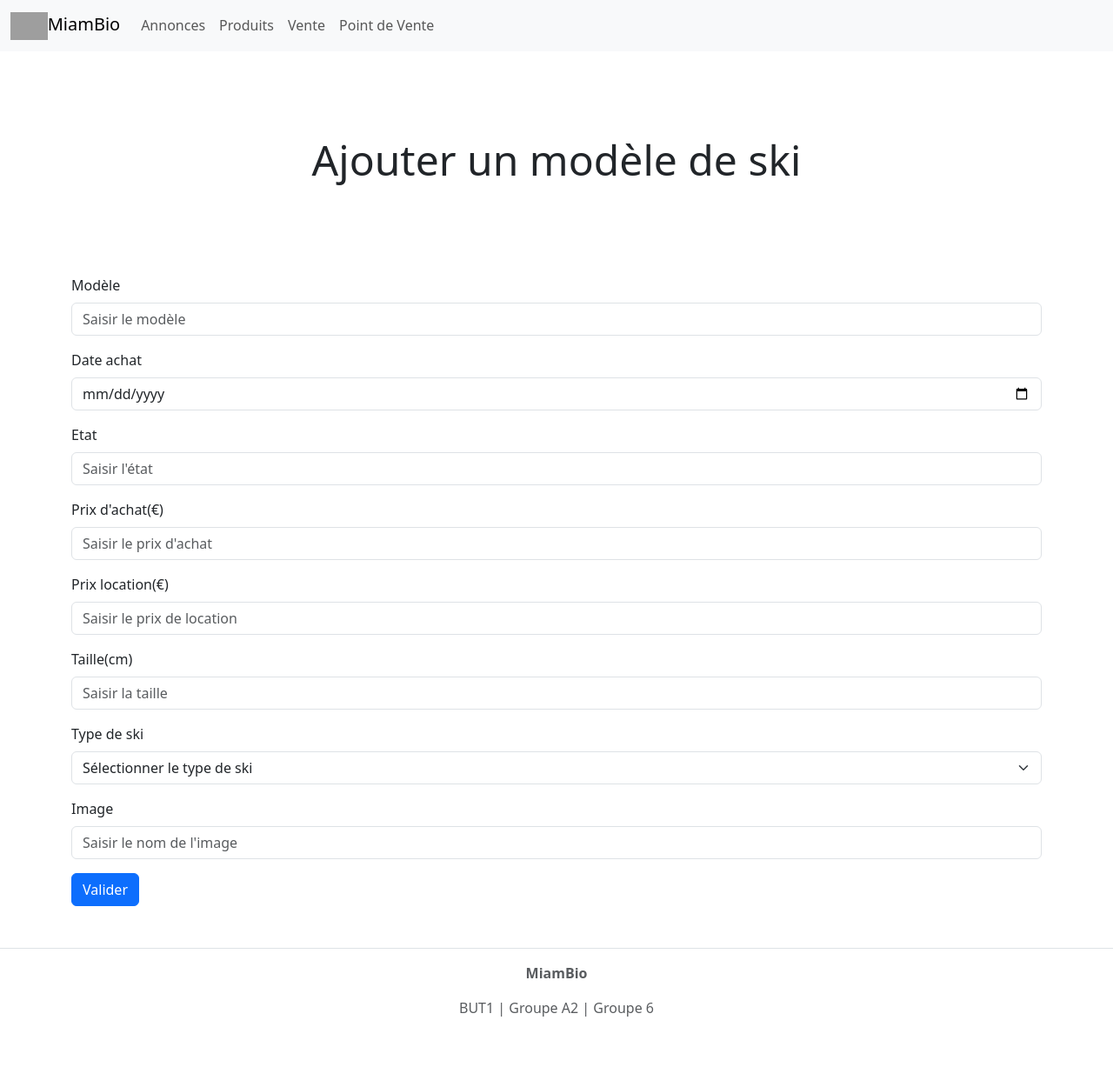
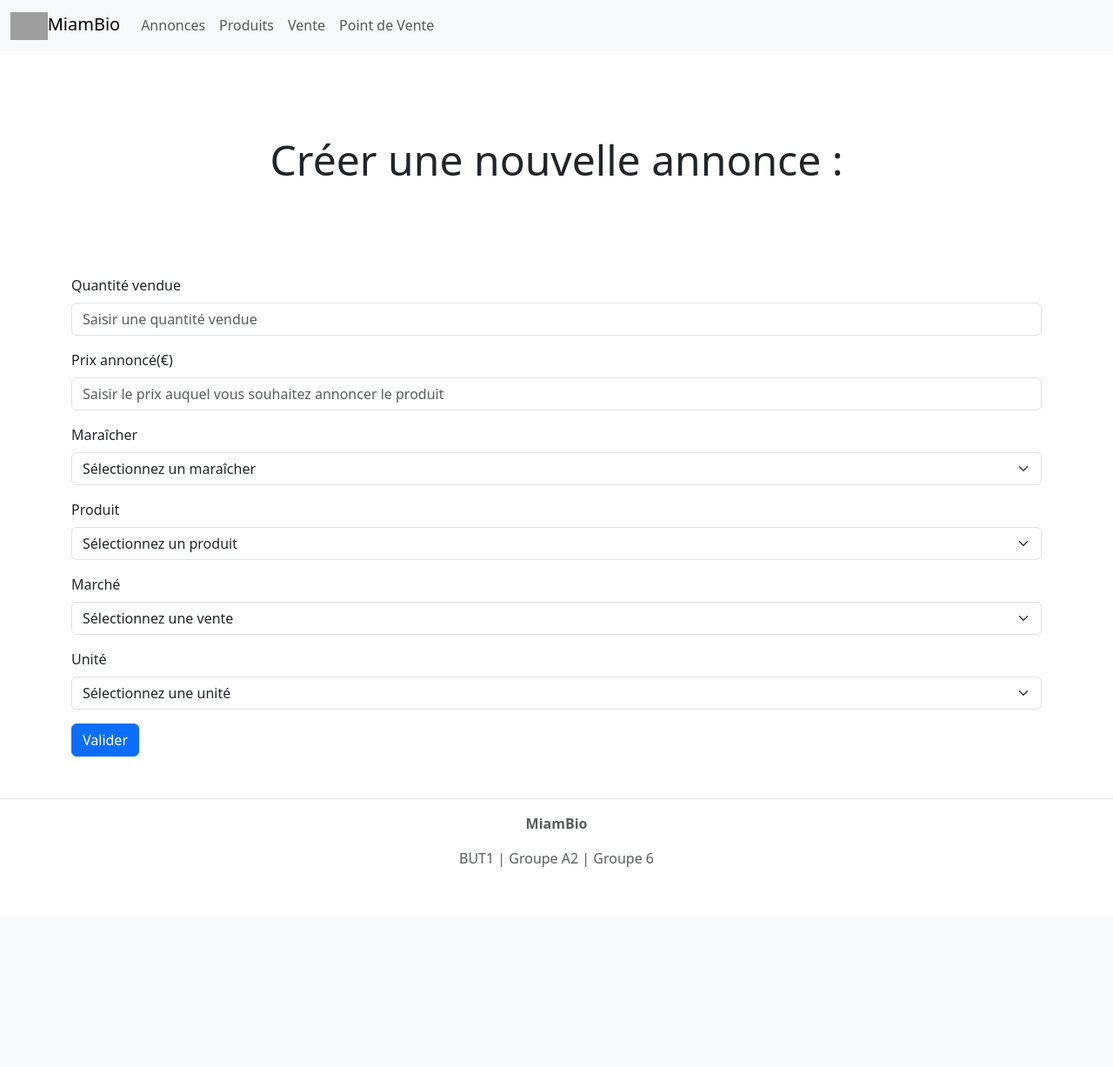
Before and after one commit to damiencortina/SAE_104, a Flask app: template templates/annonce/add_annonce.html in a window 1280 px wide. Shown: the whole page at 87% size. After the commit the page ends 997 px from the top, so only its background shows below. Run offline with Flask 3, Linux system fonts and the light colour scheme; the template is opened without the code that fills it, so the values that code supplies are empty; some libraries are stand-ins or nearby versions; grey boxes are pictures that could not be loaded.

Commit message:
Complete annonce routes

```diff
--- a/app.py
+++ b/app.py
@@ -58,59 +58,119 @@ def show_annonce():
     cursor.close()
     return render_template('annonce/show_annonce.html', annonces=annonces)
 
-
-@app.route('/toto')
-def homepage():
+@app.route('/annonce/edit', methods=['GET'])
+def edit_annonce():
+    idMaraicher = request.args.get('maraicher')
+    idVente = request.args.get('vente')
+    idProduit = request.args.get('produit')
+    idUnite = request.args.get('unite')
     cursor = get_db().cursor()
+    if idMaraicher != None and idMaraicher.isnumeric() and idVente != None and idMaraicher.isnumeric() and idProduit != None and idProduit.isnumeric() and idUnite != None and idUnite.isnumeric():
+        cursor.execute('''
+                SELECT *
+                FROM annonce
+                WHERE maraicher_id = %s AND vente_id = %s AND produit_id = %s AND unite_id = %s;
+            ''', (idMaraicher, idVente, idProduit, idUnite))
+    annonce = cursor.fetchone()
     cursor.execute('''
-                   SELECT id_maraicher id, prenom, nom
-                   FROM annonce;
-                   ''')
-    annonces = cursor.fetchall()
-    cursor.execute('''
-                   SELECT id_maraicher id, prenom, nom
-                   FROM maraicher;
-                   ''')
+            SELECT id_maraicher, raison_sociale
+            FROM maraicher
+            ORDER BY raison_sociale;
+        ''')
     maraichers = cursor.fetchall()
     cursor.execute('''
-                   SELECT id_maraicher id, prenom, nom
-                   FROM maraicher;
+                   SELECT id_produit, nom_produit
+                   FROM produit
+                   ORDER BY nom_produit;
                    ''')
     produits = cursor.fetchall()
     cursor.execute('''
-                   SELECT id_maraicher id, prenom, nom
-                   FROM maraicher;
+                   SELECT id_vente, pdv.nom_point_de_vente, vente.date_vente
+                   FROM vente
+                    JOIN point_de_vente pdv ON pdv.id_point_de_vente = vente.point_de_vente_id;
                    ''')
-    vente = cursor.fetchall()
+    ventes = cursor.fetchall()
     cursor.execute('''
-                   SELECT id_maraicher id, prenom, nom
-                   FROM maraicher;
+                   SELECT id_unite, nom_unite
+                   FROM unite
+                   ORDER BY nom_unite;
                    ''')
-    unite = cursor.fetchall()
-    cursor.close()
-    return render_template('layout.html', annonces=annonces, maraichers=maraichers, produits=produits, vente=vente, unite=unite)
+    unites = cursor.fetchall()
+    return render_template('annonce/edit_annonce.html', annonce=annonce, maraichers=maraichers, produits=produits, ventes=ventes, unites=unites)
 
-@app.route('/annonce/edit', methods=['GET'])
-def edit_etudiant():
-    id = request.args.get('id')
+@app.route('/annonce/edit', methods=['POST'])
+def valid_edit_annonce():
+    maraicher_id = request.form.get('maraicher_id')
+    produit_id = request.form.get('produit_id'),
+    vente_id = request.form.get('vente_id'),
+    unite_id = request.form.get('unite_id')
+    prix_produit = request.form.get('prix_produit')
+    quantite_vendue = request.form.get('quantite_vendue')
     cursor = get_db().cursor()
-    if id != None and id.isnumeric():
-        indice = int(id)
+    cursor.execute('''UPDATE annonce SET prix_produit = %s, quantite_vendue = %s WHERE maraicher_id=%s AND produit_id = %s AND vente_id = %s AND unite_id = %s ''',(prix_produit, quantite_vendue, maraicher_id, produit_id, vente_id, unite_id))
+    get_db().commit()
+    return redirect('/annonces/show')
+
+@app.route('/annonce/add', methods=['GET'])
+def add_annonce():
+    cursor = get_db().cursor()
+    cursor.execute('''
+            SELECT id_maraicher, raison_sociale
+            FROM maraicher
+            ORDER BY raison_sociale;
+        ''')
+    maraichers = cursor.fetchall()
+    cursor.execute('''
+                   SELECT id_produit, nom_produit
+                   FROM produit
+                   ORDER BY nom_produit;
+                   ''')
+    produits = cursor.fetchall()
+    cursor.execute('''
+                   SELECT id_vente, pdv.nom_point_de_vente, vente.date_vente
+                   FROM vente
+                    JOIN point_de_vente pdv ON pdv.id_point_de_vente = vente.point_de_vente_id;
+                   ''')
+    ventes = cursor.fetchall()
+    cursor.execute('''
+                   SELECT id_unite, nom_unite
+                   FROM unite
+                   ORDER BY nom_unite;
+                   ''')
+    unites = cursor.fetchall()
+    return render_template('annonce/add_annonce.html', maraichers=maraichers, produits=produits, ventes=ventes, unites=unites)
+
+@app.route('/annonce/add', methods=['POST'])
+def valid_add_annonce():
+    maraicher_id = request.form.get('maraicher_id')
+    produit_id = request.form.get('produit_id'),
+    vente_id = request.form.get('vente_id'),
+    unite_id = request.form.get('unite_id')
+    prix_produit = request.form.get('prix_produit')
+    quantite_vendue = request.form.get('quantite_vendue')
+    cursor = get_db().cursor()
+    cursor.execute('''INSERT INTO annonce(maraicher_id, produit_id, vente_id, unite_id, prix_produit, quantite_vendue) VALUES(%s,%s,%s,%s,%s,%s) ''',(maraicher_id, produit_id, vente_id, unite_id, prix_produit, quantite_vendue))
+    get_db().commit()
+    return redirect('/annonces/show')
+
+@app.route('/annonce/delete', methods=['GET'])
+def delete_annonce():
+    idMaraicher = request.args.get('maraicher')
+    idVente = request.args.get('vente')
+    idProduit = request.args.get('produit')
+    idUnite = request.args.get('unite')
+    if idMaraicher != None and idMaraicher.isnumeric() and idVente != None and idMaraicher.isnumeric() and idProduit != None and idProduit.isnumeric() and idUnite != None and idUnite.isnumeric():
+        cursor = get_db().cursor()
         cursor.execute('''
-                SELECT etudiant.id_etudiant AS id
-                     , etudiant.nom_etudiant AS nom
-                     , etudiant.groupe_etudiant_id AS groupe_id
-                FROM etudiant
-                WHERE id_etudiant = %s;
-            ''', indice)
-    mycursor2 = get_db().cursor()
-    groupe_sql = '''
-            SELECT id_groupe AS id, libelle_groupe AS name
-            FROM groupe
-            ORDER BY libelle_groupe;
-        '''
-    mycursor2.execute(groupe_sql)
-    return render_template('etudiant/edit_etudiant.html', etudiant=mycursor.fetchone(), groupes=mycursor2.fetchall())
+                       DELETE
+                       FROM annonce
+                       WHERE maraicher_id = %s
+                         AND vente_id = %s
+                         AND produit_id = %s
+                         AND unite_id = %s;
+                       ''', (idMaraicher, idVente, idProduit, idUnite))
+        get_db().commit()
+    return redirect('/annonces/show')
 
 # === ANNONCE === #
 
--- a/sql_projet.sql
+++ b/sql_projet.sql
@@ -1,4 +1,4 @@
-USE BDD_nfaouz;
+USE miambio;
 
 SET FOREIGN_KEY_CHECKS = 0;
 
--- a/templates/annonce/add_annonce.html
+++ b/templates/annonce/add_annonce.html
@@ -2,48 +2,57 @@
 
 {% block header %}
     <div class="px-4 py-5 my-5 text-center">
-    <h1 class="display-5">Ajouter un modèle de ski</h1>
+        <h1 class="display-5">Créer une nouvelle annonce : </h1>
     </div>
 {% endblock header %}
 
 {% block body %}
-<form action="/ski/add" method="post">
+    <form action="/annonce/add" method="post">
         <div class="mb-3">
-    <label for="modeleSki" class="form-label">Modèle</label>
-    <input required type="text" class="form-control" id="modeleSki" name="modeleSki" placeholder="Saisir le modèle">
+            <label for="quantiteVendue" class="form-label">Quantité vendue</label>
+            <input type="number" class="form-control" id="quantiteVendue" name="quantite_vendue"
+                   placeholder="Saisir une quantité vendue">
         </div>
         <div class="mb-3">
-    <label for="dateAchat" class="form-label">Date achat</label>
-    <input type="date" class="form-control" id="dateAchat" name="dateAchat">
+            <label for="prixProduit" class="form-label">Prix annoncé(€)</label>
+            <input type="number" class="form-control" id="prixProduit" name="prix_produit"
+                   placeholder="Saisir le prix auquel vous souhaitez annoncer le produit">
         </div>
         <div class="mb-3">
-    <label for="etat" class="form-label">Etat</label>
-    <input type="text" class="form-control" id="etat" name="etat" placeholder="Saisir l'état">
-  </div>
-  <div class="mb-3">
-    <label for="prixAchat" class="form-label">Prix d'achat(€)</label>
-    <input type="number" class="form-control" id="prixAchat" name="prixAchat" placeholder="Saisir le prix d'achat">
-  </div>
-  <div class="mb-3">
-    <label for="prixLocation" class="form-label">Prix location(€)</label>
-    <input type="number" class="form-control" id="prixLocation" name="prixLocation" placeholder="Saisir le prix de location">
-  </div>
-  <div class="mb-3">
-    <label for="taille" class="form-label">Taille(cm)</label>
-    <input type="number" class="form-control" id="taille" name="taille" placeholder="Saisir la taille">
-  </div>
-  <div class="mb-3">
-    <label for="typeSki_id" class="form-label">Type de ski</label>
-    <select required class="form-select" id="typeSki_id" name="typeSki_id">
-      <option value="">Sélectionner le type de ski</option>
-      {% for typeSki in typesSki %}
-      <option value="{{typeSki.id}}">{{typeSki.libelleType}}</option>
+            <label for="maraicher_id" class="form-label">Maraîcher</label>
+            <select required class="form-select" id="maraicher_id" name="maraicher_id">
+                <option selected>Sélectionnez un maraîcher</option>
+                {% for maraicher in maraichers %}
+                    <option value="{{ maraicher.id_maraicher }}">{{ maraicher.raison_sociale }}</option>
                 {% endfor %}
             </select>
         </div>
         <div class="mb-3">
-    <label for="imageSki" class="form-label">Image</label>
-    <input type="text" class="form-control" id="imageSki" name="imageSki" placeholder="Saisir le nom de l'image">
+            <label for="produit_id" class="form-label">Produit</label>
+            <select required class="form-select" id="produit_id" name="produit_id">
+                <option selected>Sélectionnez un produit</option>
+                {% for produit in produits %}
+                    <option value="{{ produit.id_produit }}">{{ produit.nom_produit }}</option>
+                {% endfor %}
+            </select>
+        </div>
+        <div class="mb-3">
+            <label for="vente_id" class="form-label">Marché</label>
+            <select required class="form-select" id="vente_id" name="vente_id">
+                <option selected>Sélectionnez une vente</option>
+                {% for vente in ventes %}
+                    <option value="{{ vente.id_vente }}">{{ vente.nom_point_de_vente }} du {{ vente.date_vente }}</option>
+                {% endfor %}
+            </select>
+        </div>
+        <div class="mb-3">
+            <label for="unite_id" class="form-label">Unité</label>
+            <select required class="form-select" id="unite_id" name="unite_id">
+                <option selected>Sélectionnez une unité</option>
+                {% for unite in unites %}
+                    <option value="{{ unite.id_unite }}">{{ unite.nom_unite }}</option>
+                {% endfor %}
+            </select>
         </div>
         <button type="submit" class="btn btn-primary">Valider</button>
     </form>
```
Also changed, not shown: templates/annonce/edit_annonce.html (+13 -39 lines), templates/annonce/show_annonce.html (+7 -9 lines), 1 other file. Lines whose indentation alone changed are shown as unchanged.
